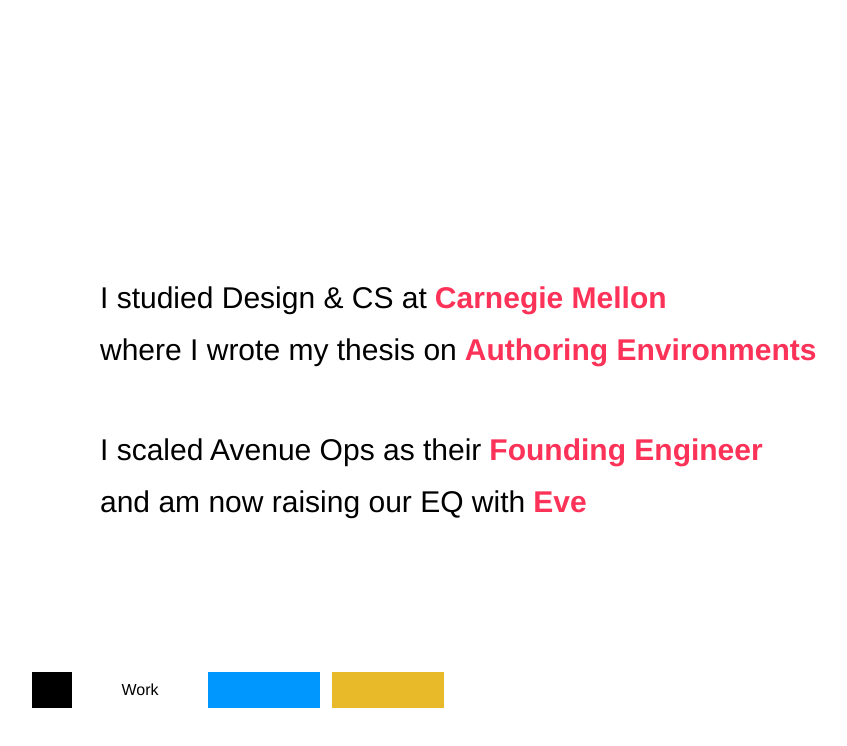
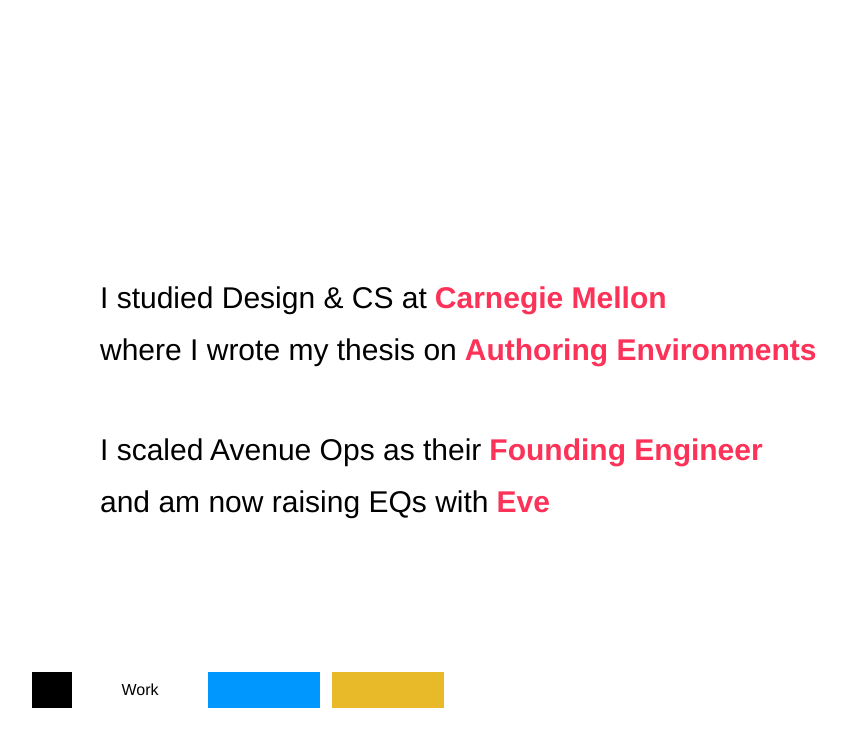
Before and after one commit to maayanalbert/malbert.space, a Next.js app: page / in a window 1280 px wide. Both pictures are taken after a click on the element "Work". Shown: the top 746 px of the page, without its empty margins (28-875 px from the left). Built offline with nearby package versions, Linux system fonts and the light colour scheme.

Commit message:
Tweaking phrasing

```diff
--- a/src/components/MainPage.tsx
+++ b/src/components/MainPage.tsx
@@ -31,7 +31,7 @@
         link: "https://avenue.so/blog/avenue-launches-signal-views",
       },
       {
-        first: "and am now raising our EQ with",
+        first: "and am now raising EQs with",
         second: "Eve",
         link: "https://www.eve.space/",
       },
--- a/src/components/Section.tsx
+++ b/src/components/Section.tsx
@@ -19,9 +19,9 @@
       className={`absolute top-0 flex-col h-full w-full sm:p-32 p-8 flex items-start justify-center
       h-[90%] sm:text-3xl text-lg text-center flex-col `}
     >
-      <div className="flex flex-col sm:gap-16 gap-4 items-start">
+      <div className="flex flex-col sm:gap-16 gap-12 items-start">
         {rows.map((row, index) => (
-          <div className="flex flex-col gap-4">
+          <div className="flex flex-col sm:gap-4 gap-1">
             {row.map((item, index) => (
               <Item key={index} item={item} space={space} />
             ))}
```
